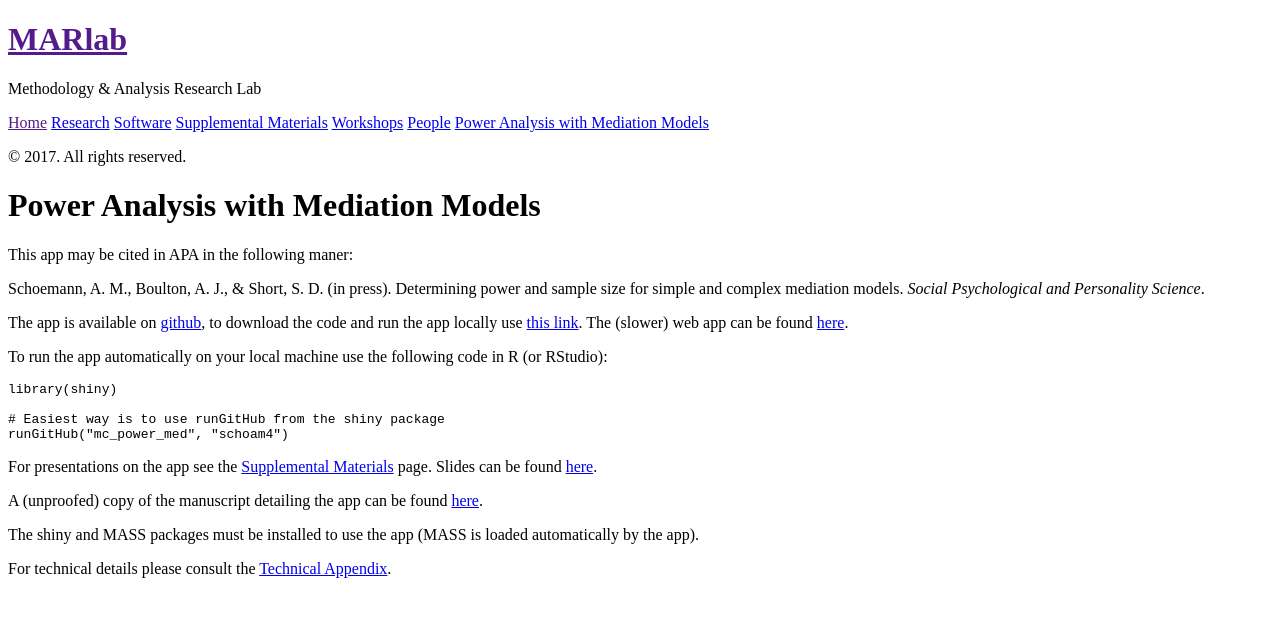
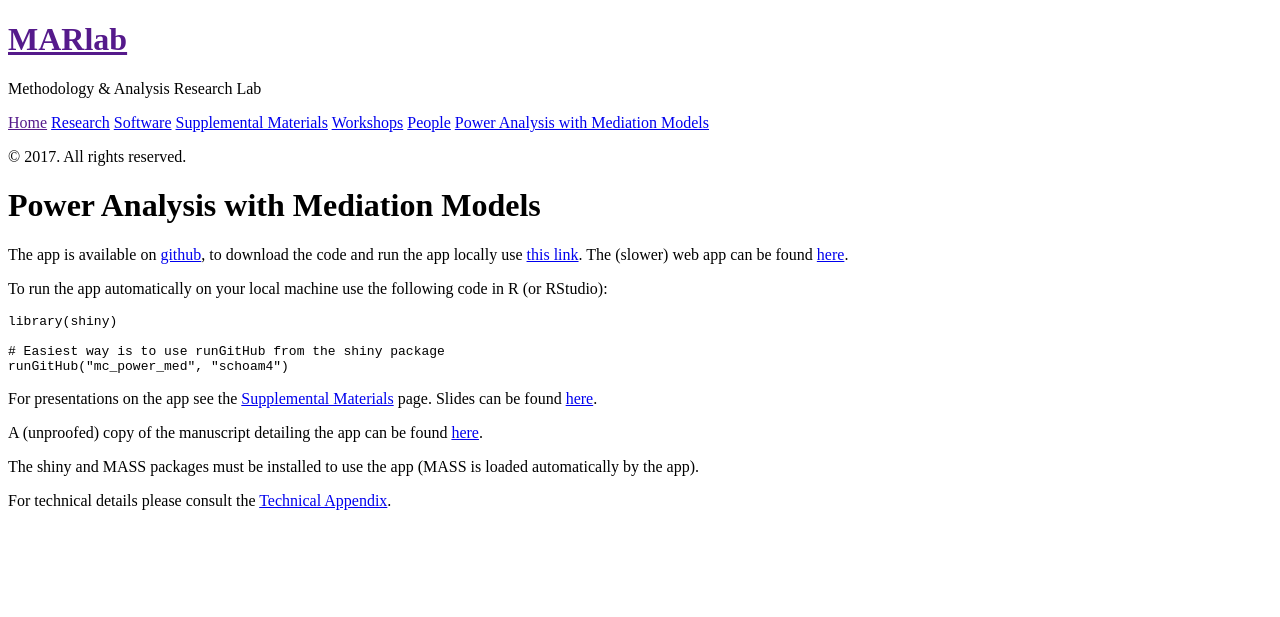
Before and after one commit to schoam4/schoam4.github.io, a Jekyll site: the page built from power_mediation.md, in a window 1280 px wide. Shown: the top 617 px of the page. Built offline with Jekyll 4.4.1, drawn with Linux system fonts in a browser that asks for light colours.

Commit message:
Try post again

```diff
--- a/power_mediation.md
+++ b/power_mediation.md
@@ -2,10 +2,6 @@
 layout: page
 title: Power Analysis with Mediation Models
 ---
-
-This app may be cited in APA in the following maner:
-
-Schoemann, A. M., Boulton, A. J., & Short, S. D. (in press). Determining power and sample size for simple and complex mediation models. *Social Psychological and Personality Science*.
 
 The app is available on [github](https://github.com/schoam4/mc_power_med), to download the code and run the app locally use [this link](https://github.com/schoam4/mc_power_med/archive/master.zip). The  (slower) web app can be found [here](https://schoemanna.shinyapps.io/mc_power_med/).
 
```
Also changed, not shown: _posts/2017-7-27-Welcome.md (line endings or trailing spaces).
